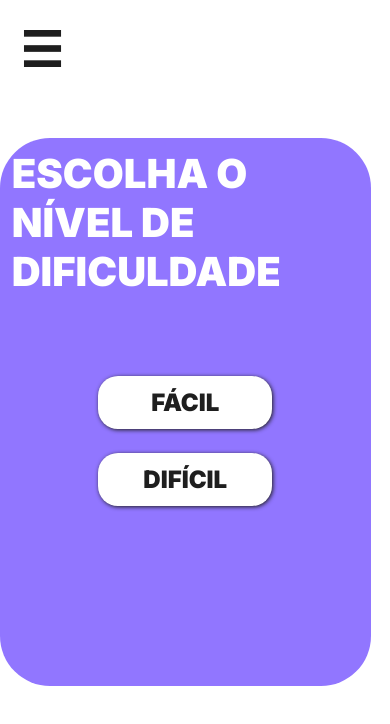
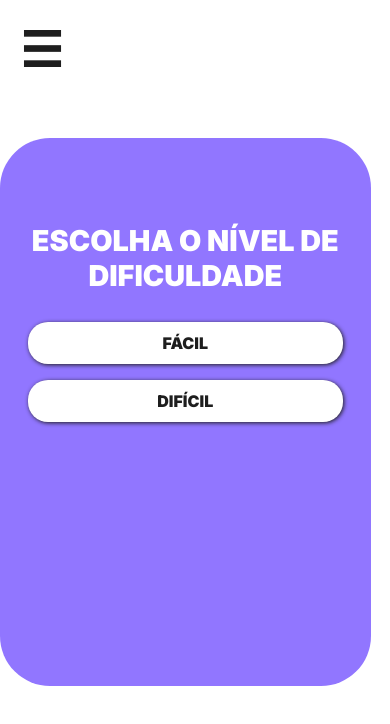
Before and after one commit to AdryelJr/projectMathematics, a React (Vite) app: page /addition in a window 390 px wide. Shown: the top 724 px of the page. Built offline with nearby package versions, Linux system fonts and the light colour scheme; no server answers; sample sign-in values are in the browser's storage.

Commit message:
responsive escolha nível ok

```diff
--- a/src/Questions/_ChooseLevel/style.scss
+++ b/src/Questions/_ChooseLevel/style.scss
@@ -1,22 +1,26 @@
-.container-chooseLevel{
+.container-chooseLevel {
     display: flex;
     align-items: center;
     justify-content: center;
     flex-direction: column;
+    padding: 1em;
 
-    h2{
+    h2 {
+        margin-top: 2em;
         color: #fff;
         font-size: 2.5em;
         margin-bottom: 2em;
         font-weight: 900;
+        text-align: center;
     }
 
-    button{
+    button {
         background-color: #fff;
         font-weight: 900;
         cursor: pointer;
-        padding: .5em;
-        width: 50%;
+        padding: 0.5em;
+        width: 80%;
+        max-width: 400px; // Limite máximo para o botão
         border-radius: 20px;
         border: none;
         box-shadow: 1px 1px 4px;
@@ -24,17 +28,40 @@
         font-size: 1.5em;
         transition: transform 0.2s;
 
-        &:hover{
+        &:hover {
             transform: scale(0.85);
         }
     }
 }
 
-@media (width >=1400px) {
+// Responsividade para telas menores
+@media (max-width: 768px) {
     .container-chooseLevel {
+        h2 {
+            font-size: 2em;
+            margin-bottom: 1.5em;
+        }
+
         button {
-            padding: .9em;
-            margin-bottom: 1.5em;
+            padding: 1em;
+            font-size: 1.2em;
+            width: 90%; // Ocupa mais espaço em telas menores
         }
     }
 }
+
+// Ajustes para telas muito pequenas
+@media (max-width: 480px) {
+    .container-chooseLevel {
+        h2 {
+            font-size: 1.8em;
+            margin-bottom: 1em;
+        }
+
+        button {
+            padding: 0.7em;
+            font-size: 1em;
+            width: 100%; // Ocupa todo o espaço disponível
+        }
+    }
+}
--- a/src/pages/home/index.tsx
+++ b/src/pages/home/index.tsx
@@ -30,6 +30,11 @@ export function Home() {
         deslogar();
     }
 
+    // Função que fecha o menu ao clicar em um link
+    const handleLinkClick = () => {
+        setMenuOpen(false);
+    };
+
     const isActive = (path: string) => {
         return location.pathname === path;
     };
@@ -43,9 +48,9 @@ export function Home() {
 
             {/* Menu de opções */}
             <div className={`div-opcoes ${menuOpen ? 'open' : ''}`}>
-                <Link to='/' className={isActive('/') || isActive('/addition') || isActive('/subtraction') || isActive('/multiplication') || isActive('/division') ? 'active' : ''}>JOGAR</Link>
-                <Link to='/profile' className={isActive('/profile') ? 'active' : ''}>PERFIL</Link>
-                <button onClick={sair}>SAIR</button>
+                <Link to='/' className={isActive('/') || isActive('/addition') || isActive('/subtraction') || isActive('/multiplication') || isActive('/division') ? 'active' : ''} onClick={handleLinkClick}>JOGAR</Link>
+                <Link to='/profile' className={isActive('/profile') ? 'active' : ''} onClick={handleLinkClick}>PERFIL</Link>
+                <button onClick={() => { sair(); handleLinkClick(); }}>SAIR</button>
             </div>
 
             <div className='div-content'>
```
